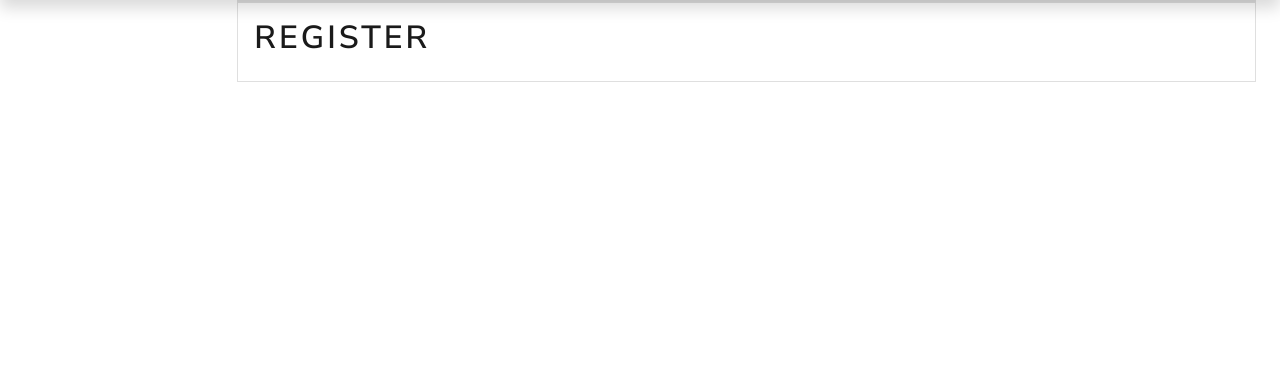
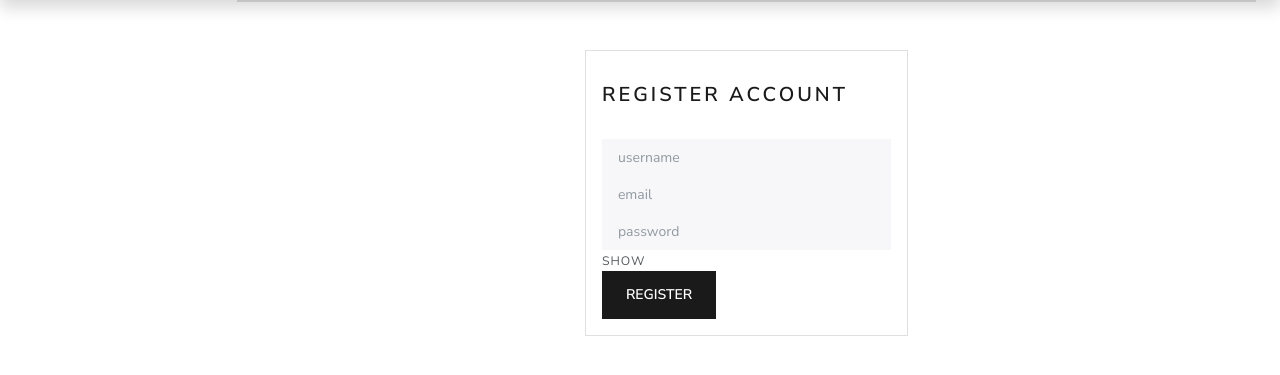
Before and after one commit to ChronoLux616/webApp, a Django app: page /authentication/register in a window 1280 px wide. Shown: the part 48-423 px from the top of the page. Run offline with Django 3.2, Linux system fonts and the light colour scheme; some libraries are stand-ins or nearby versions.

Commit message:
template register

```diff
--- a/templates/authentication/register.html
+++ b/templates/authentication/register.html
@@ -1,11 +1,33 @@
 {% extends 'base_auth.html' %}
 
-{% block content  %}
+{% block content %}
 
-<div class="card">
-    <div class="card-body">
-        <h1>REGISTER</h1>
+<div class="row">
+    <div class="col-md-4"></div>
+    <div class="col-md-4">
+        <div class="card mt-5">
+            <div class="card-body">
+                <div class="card-title py-3">
+                    <h4>Register account</h4>
+                </div>
+                <form action="" method="post">
+                    <div class="form-group">
+                        <input type="text" name="username" id="usernameField" class="form-control form-control-sm"
+                            placeholder="username" />
+                    </div>
+                    <div class="form-group">
+                        <input type="email" name="email" id="emailField" class="form-control form-control-sm" placeholder="email" />
+                    </div>
+                    <div class="form-group">
+                        <input type="password" name="password" id="passwordField" class="form-control form-control-sm" placeholder="password" />
+                        <small class="float-right py-2">SHOW</small>
+                    </div>
+                    <input type="submit" value="Register" class="btn btn-block btn-primary" />
+                </form>
+            </div>
+        </div>
     </div>
 </div>
 
-{% endblock  %}
+<div class="col-md-4"></div>
+{% endblock %}
```
